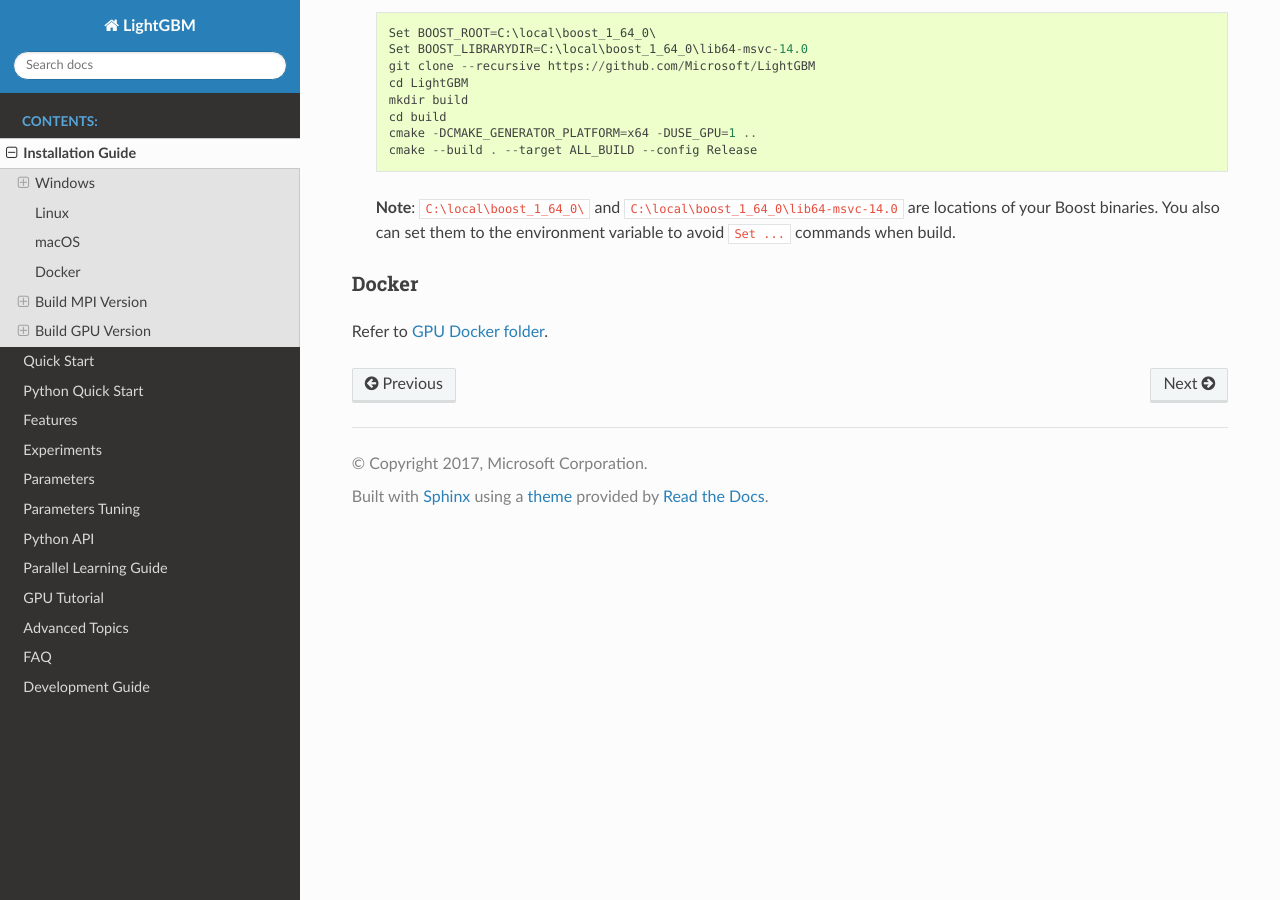
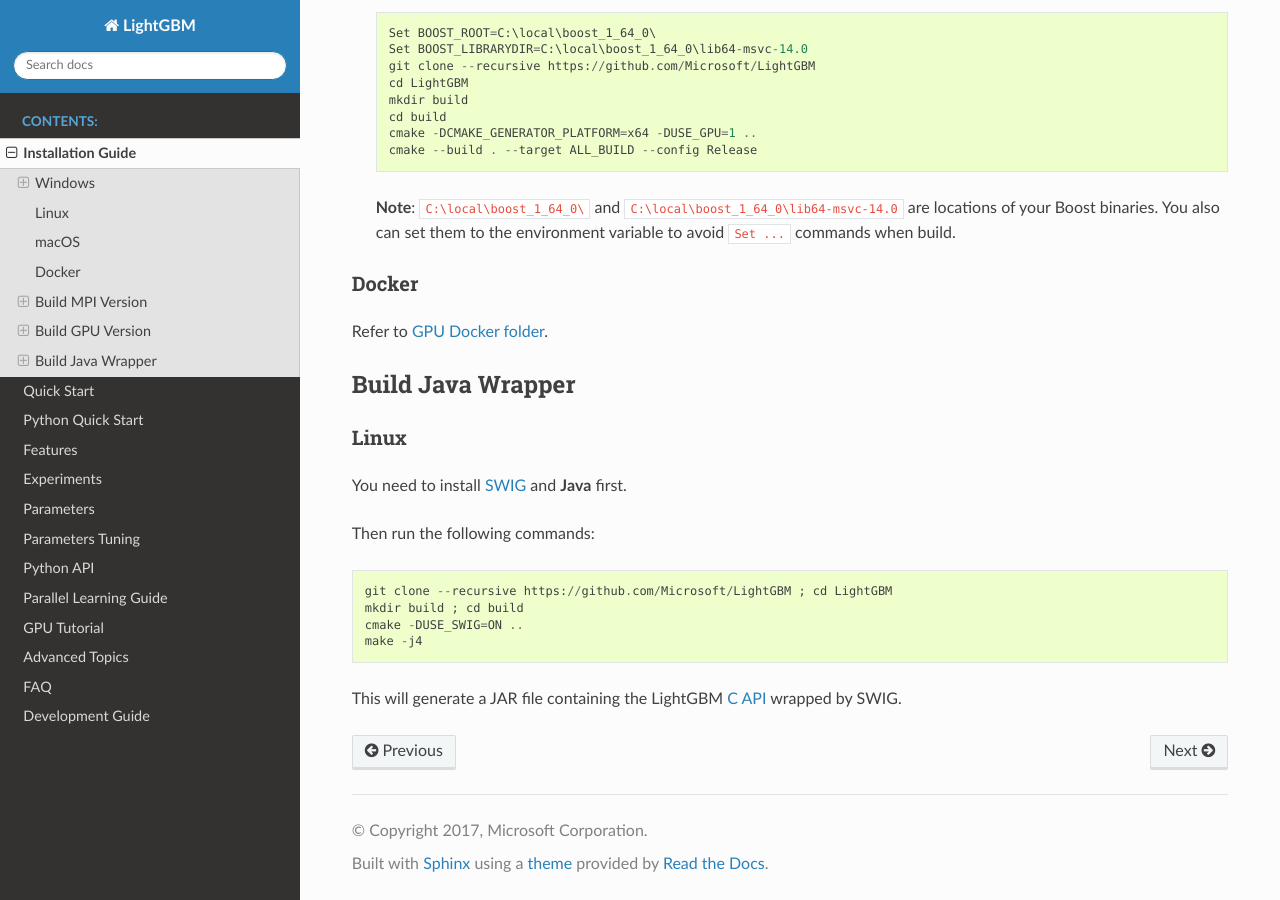
Before and after one commit to microsoft/LightGBM, a Sphinx documentation site: the page built from docs/Installation-Guide.rst, in a window 1280 px wide and 900 px high, scrolled down 5200 px. Built offline with Sphinx 7.4.7 and the Read the Docs theme 2.0.0, drawn with Linux system fonts in a browser that asks for light colours.

Commit message:
[docs] added info about SWIG Java wrapper (#1240)
* added info about SWIG Java wrapper

* hotfix

```diff
--- a/docs/Installation-Guide.rst
+++ b/docs/Installation-Guide.rst
@@ -275,6 +275,25 @@
 
 Refer to `GPU Docker folder <https://github.com/Microsoft/LightGBM/tree/master/docker/gpu>`__.
 
+Build Java Wrapper
+~~~~~~~~~~~~~~~~~~
+
+Linux
+^^^^^
+
+You need to install `SWIG`_ and **Java** first.
+
+Then run the following commands:
+
+.. code::
+
+  git clone --recursive https://github.com/Microsoft/LightGBM ; cd LightGBM
+  mkdir build ; cd build
+  cmake -DUSE_SWIG=ON ..
+  make -j4
+
+This will generate a JAR file containing the LightGBM `C API <./Development-Guide.rst#c-api>`__ wrapped by SWIG.
+
 .. _Python-package: https://github.com/Microsoft/LightGBM/tree/master/python-package
 
 .. _R-package: https://github.com/Microsoft/LightGBM/tree/master/R-package
@@ -306,3 +325,5 @@
 .. _CUDA Toolkit: https://developer.nvidia.com/cuda-downloads
 
 .. _Boost Binary: https://sourceforge.net/projects/boost/files/boost-binaries/1.64.0/
+
+.. _SWIG: http://www.swig.org/download.html
```
